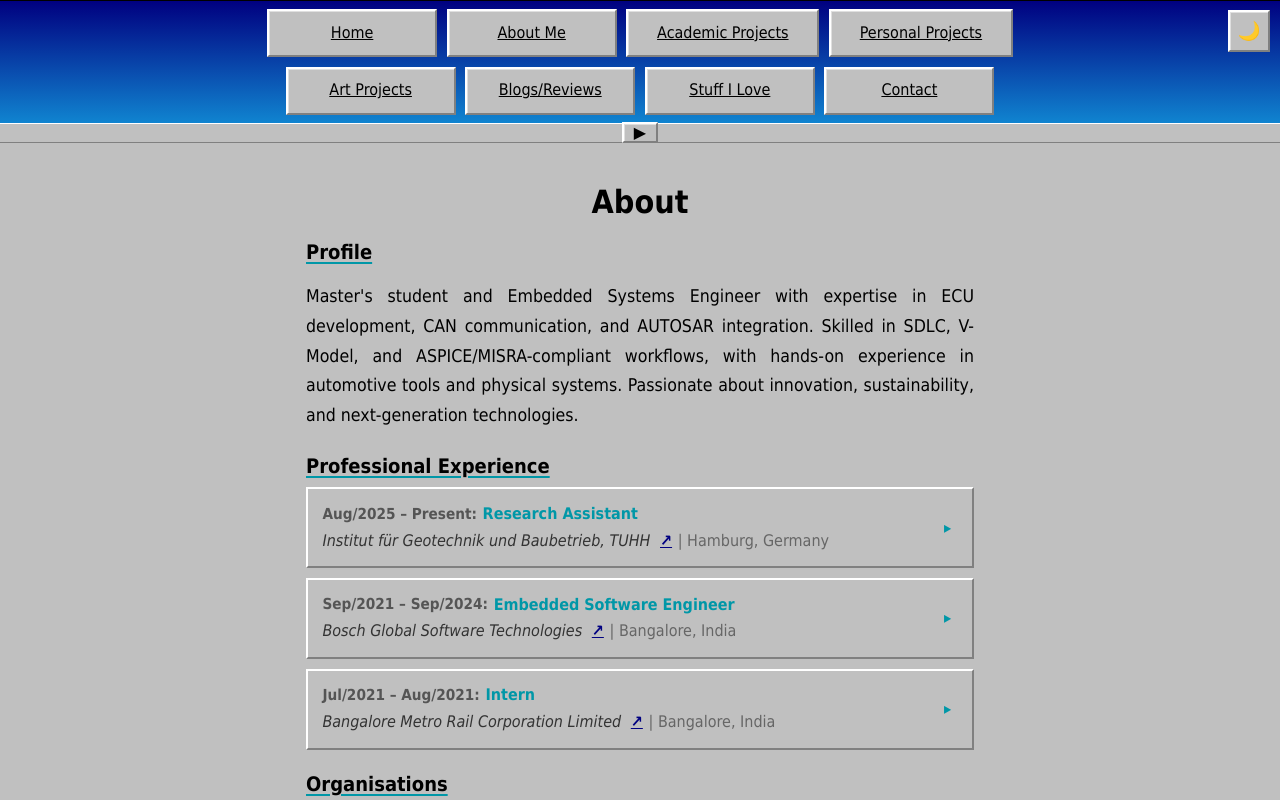
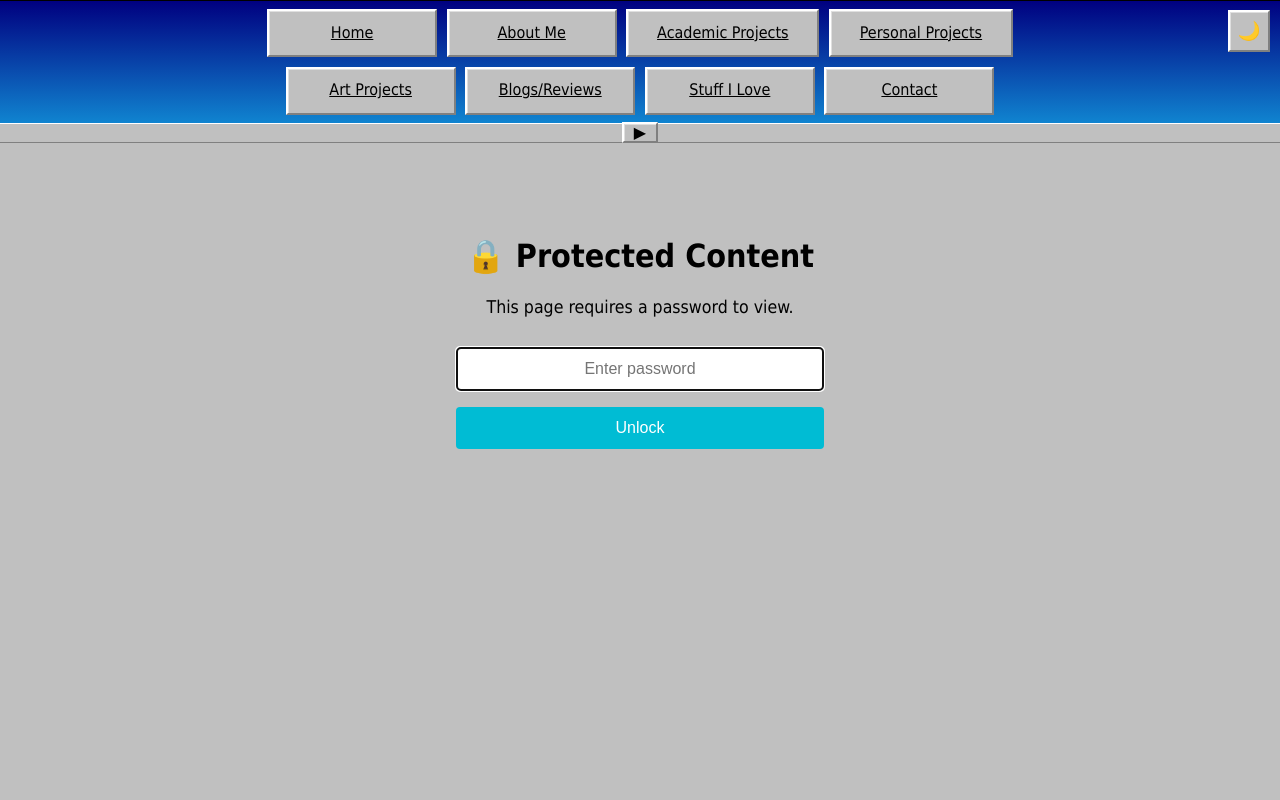
Before and after one commit to thomasallwinanto/Thomas_Allwin_Portfolio, a React (Vite) app in the folder react-portfolio/: page /about in a window 1280 px wide. Shown: the top 800 px of the page. Built offline with nearby package versions, Linux system fonts and the light colour scheme.

Commit message:
implement password protection for sensitive sections

```diff
--- a/react-portfolio/src/App.tsx
+++ b/react-portfolio/src/App.tsx
@@ -1,5 +1,6 @@
 import { Routes, Route, Navigate } from 'react-router-dom'
 import Layout from './components/Layout'
+import PasswordProtected from './components/PasswordProtected'
 import Home from './pages/Home'
 import About from './pages/About'
 import AcademicProjects from './pages/AcademicProjects'
@@ -14,8 +15,8 @@ function App() {
     <Routes>
       <Route path="/" element={<Layout />}>
         <Route index element={<Home />} />
-        <Route path="about" element={<About />} />
-        <Route path="academic-projects" element={<AcademicProjects />} />
+        <Route path="about" element={<PasswordProtected><About /></PasswordProtected>} />
+        <Route path="academic-projects" element={<PasswordProtected><AcademicProjects /></PasswordProtected>} />
         <Route path="personal-projects" element={<PersonalProjects />} />
         <Route path="art" element={<Art3D />} />
         <Route path="blog" element={<Blog />} />
--- /dev/null
+++ b/react-portfolio/src/components/PasswordProtected.tsx
@@ -0,0 +1,78 @@
+import { useState, useEffect, type ReactNode } from 'react'
+
+const PROTECTED_PASSWORD = '&£IDHJSIJDNIQJSN'
+const SESSION_KEY = 'portfolio_protected_unlocked'
+
+interface PasswordProtectedProps {
+  children: ReactNode
+}
+
+function PasswordProtected({ children }: PasswordProtectedProps) {
+  const [unlocked, setUnlocked] = useState(false)
+  const [password, setPassword] = useState('')
+  const [error, setError] = useState('')
+
+  useEffect(() => {
+    // Check if already unlocked in this session
+    if (sessionStorage.getItem(SESSION_KEY) === 'true') {
+      setUnlocked(true)
+    }
+  }, [])
+
+  const handleSubmit = (e: React.FormEvent) => {
+    e.preventDefault()
+    if (password === PROTECTED_PASSWORD) {
+      setUnlocked(true)
+      sessionStorage.setItem(SESSION_KEY, 'true')
+      setError('')
+    } else {
+      setError('Incorrect password')
+    }
+  }
+
+  if (unlocked) {
+    return <>{children}</>
+  }
+
+  return (
+    <section style={{ display: 'flex', flexDirection: 'column', alignItems: 'center', justifyContent: 'center', minHeight: '50vh' }}>
+      <div className="container" style={{ maxWidth: '400px', textAlign: 'center' }}>
+        <h2>🔒 Protected Content</h2>
+        <p style={{ marginBottom: '1.5rem' }}>This page requires a password to view.</p>
+        <form onSubmit={handleSubmit} style={{ display: 'flex', flexDirection: 'column', gap: '1rem' }}>
+          <input
+            type="password"
+            value={password}
+            onChange={(e) => setPassword(e.target.value)}
+            placeholder="Enter password"
+            style={{
+              padding: '0.75rem',
+              fontSize: '1rem',
+              border: '1px solid #ccc',
+              borderRadius: '4px',
+              textAlign: 'center'
+            }}
+            autoFocus
+          />
+          {error && <p style={{ color: '#e74c3c', margin: 0 }}>{error}</p>}
+          <button
+            type="submit"
+            style={{
+              padding: '0.75rem 1.5rem',
+              fontSize: '1rem',
+              backgroundColor: '#00bcd4',
+              color: '#fff',
+              border: 'none',
+              borderRadius: '4px',
+              cursor: 'pointer'
+            }}
+          >
+            Unlock
+          </button>
+        </form>
+      </div>
+    </section>
+  )
+}
+
+export default PasswordProtected
```
Also changed, not shown: 1 other file (tests, documents, lock files or other folders).
